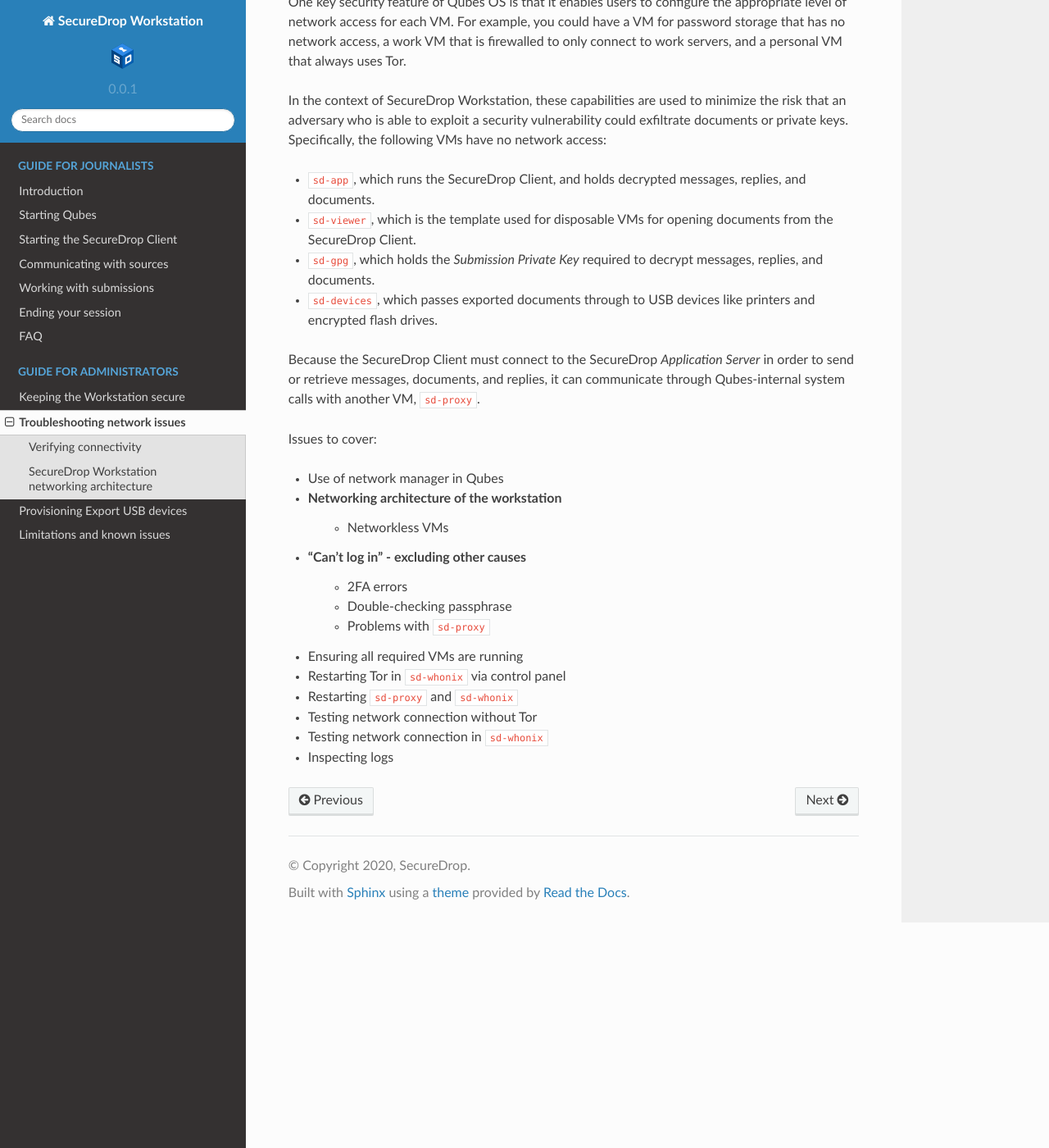
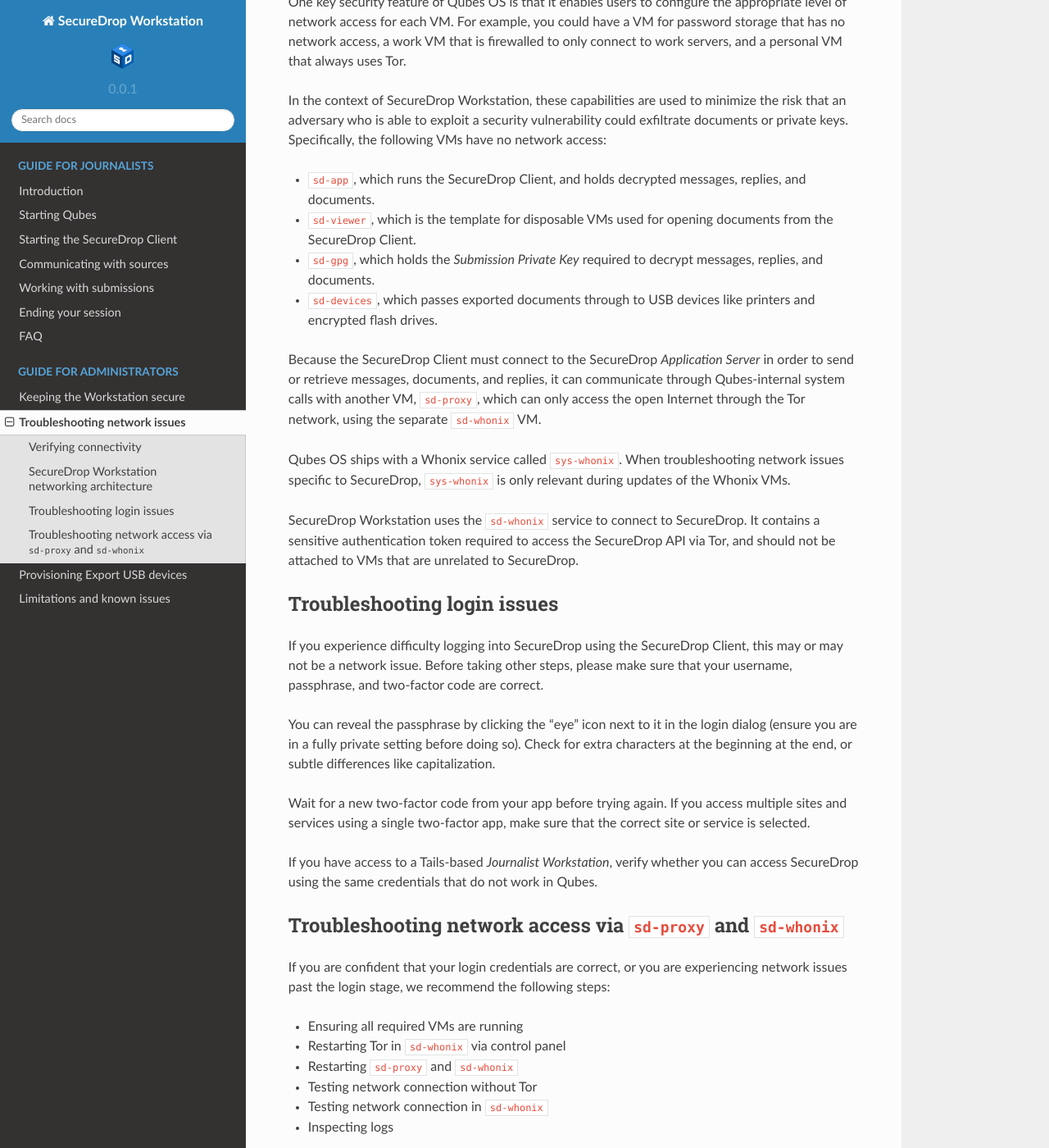
Before and after one commit to freedomofpress/securedrop-workstation-docs, a Sphinx documentation site: the page built from docs/admin/troubleshooting_network.rst, in a window 1280 px wide and 1400 px high, scrolled down 1155 px. Shown: the whole window at 82% size. Built offline with Sphinx 7.4.7 and the Read the Docs theme 2.0.0, drawn with Linux system fonts in a browser that asks for light colours.

Commit message:
Flesh out architecture, start on troubleshooting specifics

```diff
--- a/docs/admin/troubleshooting_network.rst
+++ b/docs/admin/troubleshooting_network.rst
@@ -54,7 +54,7 @@
 
 - ``sd-app``, which runs the SecureDrop Client, and holds decrypted messages,
   replies, and documents.
-- ``sd-viewer``, which is the template used for disposable VMs for opening
+- ``sd-viewer``, which is the template for disposable VMs used for opening
   documents from the SecureDrop Client.
 - ``sd-gpg``, which holds the *Submission Private Key* required to decrypt
   messages, replies, and documents.
@@ -64,24 +64,46 @@
 .. important:
 
    If you attempt to directly access the network in any of these VMs, it will
-   not work, and that is the expected behavior.
+   not work. That is the expected behavior.
 
 Because the SecureDrop Client must connect to the SecureDrop
 *Application Server* in order to send or retrieve messages, documents, and
 replies, it can communicate through Qubes-internal system calls with another
-VM, ``sd-proxy``.
+VM, ``sd-proxy``, which can only access the open Internet through the Tor
+network, using the separate ``sd-whonix`` VM.
 
+Qubes OS ships with a Whonix service called ``sys-whonix``. When troubleshooting
+network issues specific to SecureDrop, ``sys-whonix`` is only relevant during
+updates of the Whonix VMs.
 
+SecureDrop Workstation uses the ``sd-whonix`` service to connect to SecureDrop.
+It contains a sensitive authentication token required to access the SecureDrop
+API via Tor, and should not be attached to VMs that are unrelated to SecureDrop.
 
-Issues to cover:
+Troubleshooting login issues
+----------------------------
+If you experience difficulty logging into SecureDrop using the SecureDrop
+Client, this may or may not be a network issue. Before taking other steps,
+please make sure that your username, passphrase, and two-factor code are correct.
 
-- Use of network manager in Qubes
-- Networking architecture of the workstation
-   + Networkless VMs
-- "Can't log in" - excluding other causes
-   + 2FA errors
-   + Double-checking passphrase
-   + Problems with ``sd-proxy``
+You can reveal the passphrase by clicking the "eye" icon next to it in the login
+dialog (ensure you are in a fully private setting before doing so). Check for
+extra characters at the beginning at the end, or subtle differences like
+capitalization.
+
+Wait for a new two-factor code from your app before trying again. If you access
+multiple sites and services using a single two-factor app, make sure that the
+correct site or service is selected.
+
+If you have access to a Tails-based *Journalist Workstation*, verify whether you
+can access SecureDrop using the same credentials that do not work in Qubes.
+
+Troubleshooting network access via ``sd-proxy`` and ``sd-whonix``
+-----------------------------------------------------------------
+If you are confident that your login credentials are correct, or you are
+experiencing network issues past the login stage, we recommend the following
+steps:
+
 - Ensuring all required VMs are running
 - Restarting Tor in ``sd-whonix`` via control panel
 - Restarting ``sd-proxy`` and ``sd-whonix``
```
